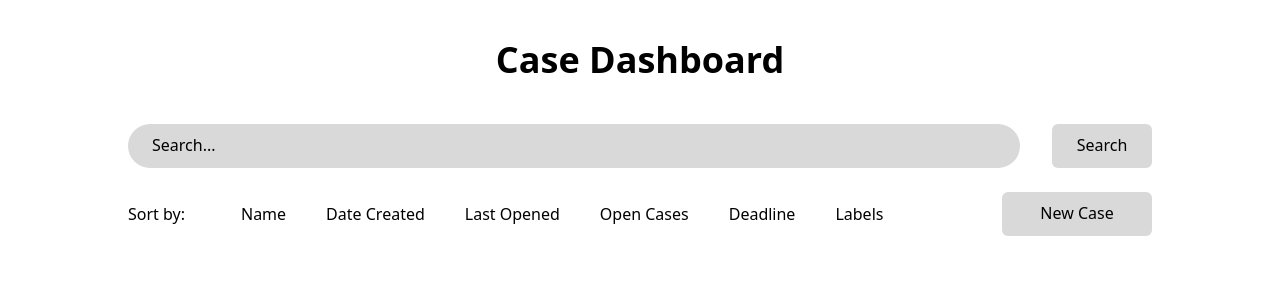
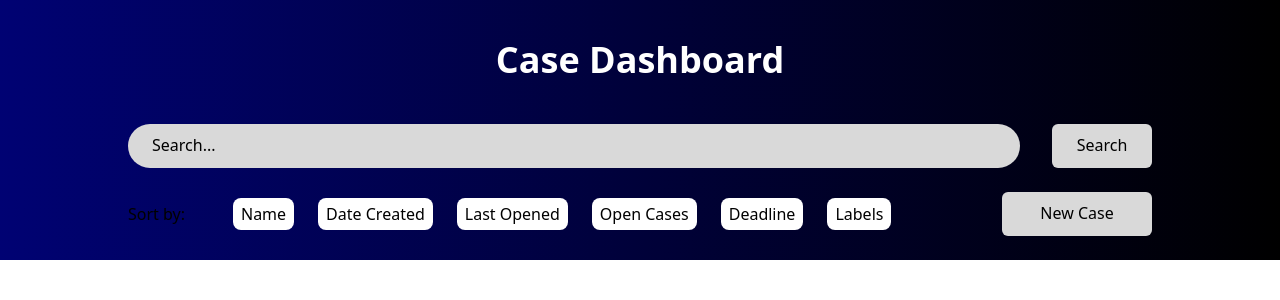
Before and after one commit to Smart-Attorney/smart-attorney-frontend, a React (Vite) app: page /dashboard in a window 1280 px wide. Shown: the top 300 px of the page. Built offline with nearby package versions, Linux system fonts and the light colour scheme.

Commit message:
gave the caseDashboard the color that Joyce wanted

```diff
--- a/src/App.tsx
+++ b/src/App.tsx
@@ -6,6 +6,7 @@ import CreateNewCase from "./pages/NewCase/CreateNewCase";
 import Error from "./pages/Error/Error";
 
 function App() {
+
 	return (
 		<>
 			<Routes>
--- a/src/pages/Dashboard/Dashboard.tsx
+++ b/src/pages/Dashboard/Dashboard.tsx
@@ -6,8 +6,9 @@ import { Link } from "react-router-dom";
 
 function Dashboard() {
 	return (
+		<div className="dashboard-container" style={{ background: 'linear-gradient(to right, #000273, #000000)' }}>
 			<div className="flex flex-col items-center gap-6 w-[80%] mx-auto">
-			<h1 className="mt-10 mb-5 text-4xl font-bold">Case Dashboard</h1>
+				<h1 className="mt-10 mb-5 text-4xl font-bold" style={{ color: '#FFFFFF' }}>Case Dashboard</h1>
 				<SearchBar />
 
 				<div className="flex flex-row items-center justify-between w-full gap-8">
@@ -24,6 +25,7 @@ function Dashboard() {
 
 				<CaseFolder />
 			</div>
+		</div>
 	);
 }
 
```
Lines whose indentation alone changed are shown as unchanged.
